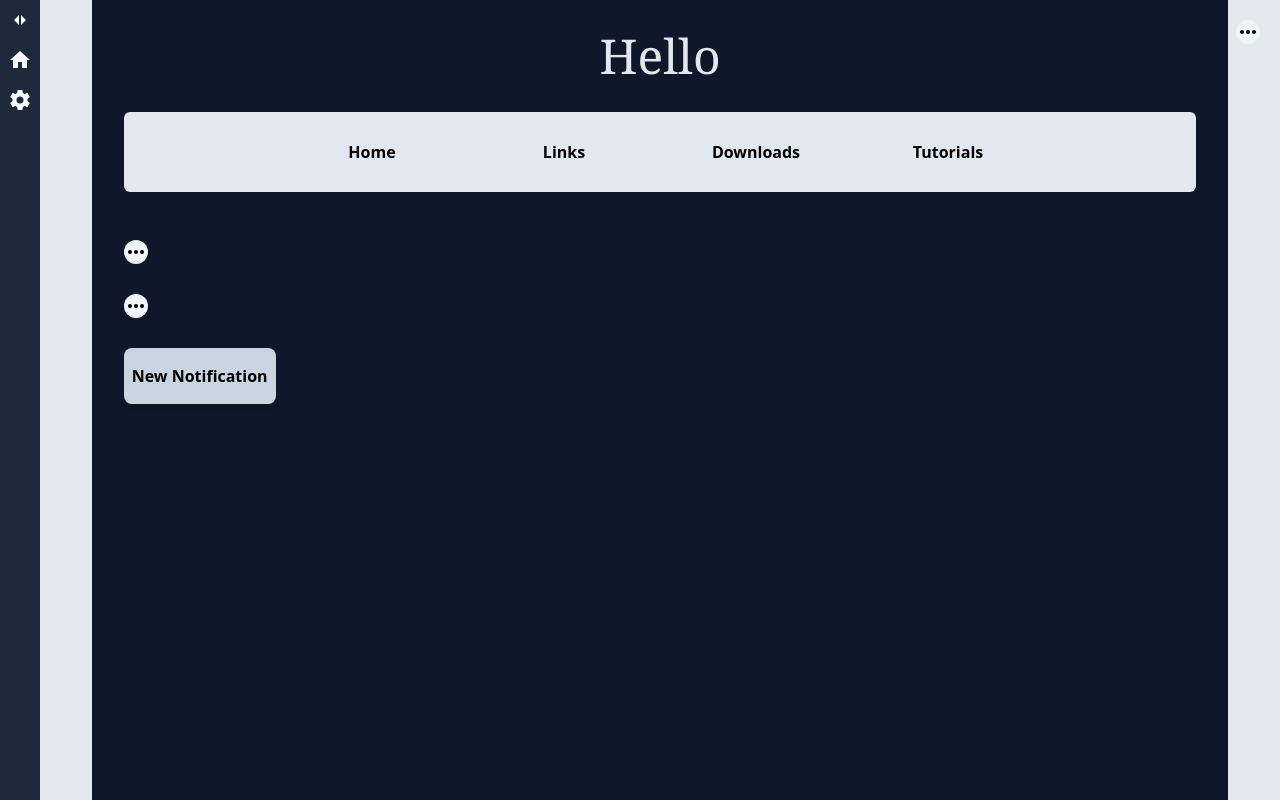
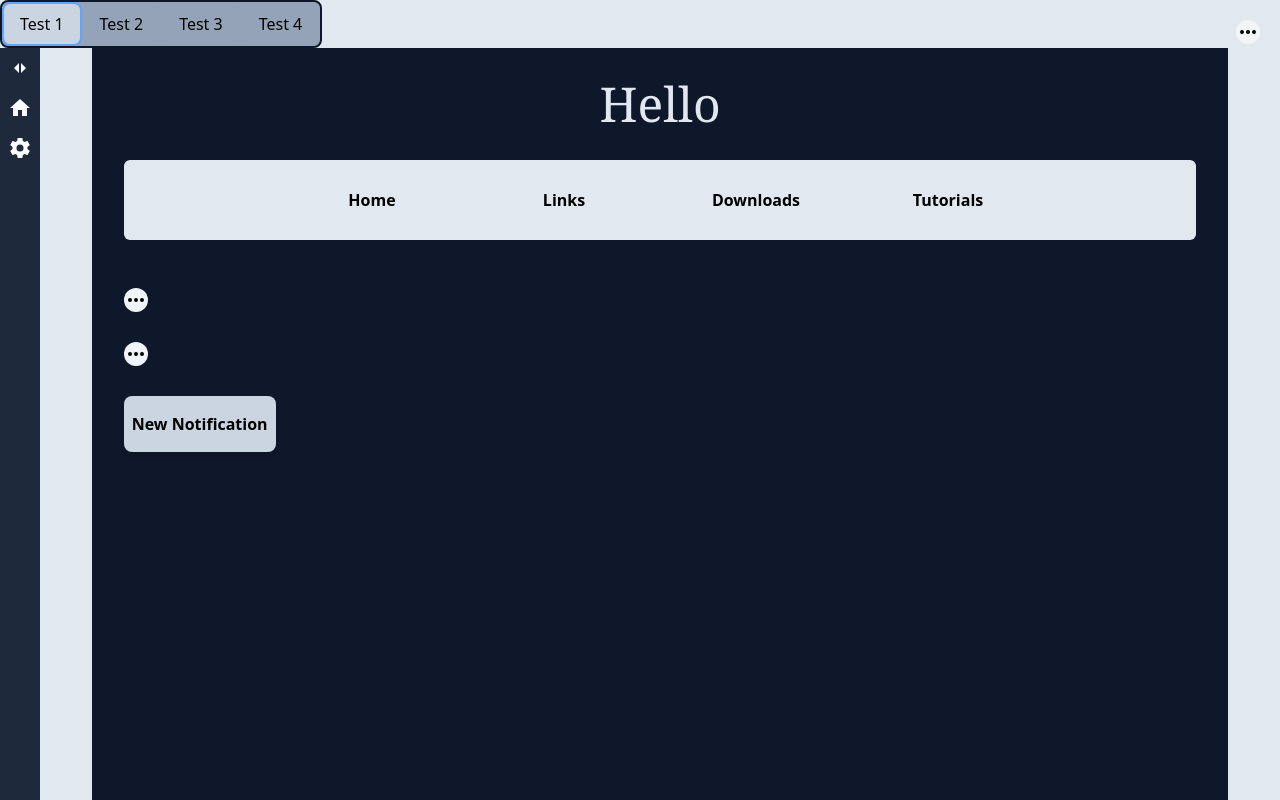
Before and after one commit to freddan88/vite-test-app, a React (Vite) app: page /sidebar-test-01 in a window 1280 px wide. Built offline with nearby package versions, Linux system fonts and the light colour scheme.

Commit message:
Add switchboard-component to use as a filter

```diff
--- a/src/App.tsx
+++ b/src/App.tsx
@@ -1,14 +1,40 @@
 import { ReactNode, useState } from 'react';
 import { Route, Routes } from 'react-router-dom';
 import MeatballsMenu from './components/MeatballsMenu';
+import SwitchBoardFilter from './components/switchBoardFilter/SwitchBoardFilter';
 import SidebarTest01 from './features/sidebarTest01/SidebarTest01';
 import ToastNotification from './features/toastNotification/ToastNotification';
+
+const switchBoardData = [
+  {
+    label: 'Test 1',
+    value: 1,
+  },
+  {
+    label: 'Test 2',
+    value: 2,
+  },
+  {
+    label: 'Test 3',
+    value: 3,
+  },
+  {
+    label: 'Test 4',
+    value: 4,
+  },
+];
 
 function App() {
   const [notifications, setNotifications] = useState<ReactNode[]>([]);
 
   return (
     <div className="h-screen overflow-hidden bg-slate-200">
+      <SwitchBoardFilter
+        value={1}
+        name="test"
+        data={switchBoardData}
+        onChange={(value) => console.log(value)}
+      />
       <Routes>
         <Route path="sidebar-test-01" element={<SidebarTest01 />} />
         <Route path="/" element={<p>Home</p>} />
--- /dev/null
+++ b/src/components/switchBoardFilter/SwitchBoardFilter.tsx
@@ -0,0 +1,70 @@
+import { ChangeEvent, useEffect, useState } from 'react';
+
+interface switchBoardProps {
+  label: string;
+  value: number;
+}
+
+interface IProps {
+  name: string;
+  data: switchBoardProps[];
+  onChange?: (value: number) => void;
+  value?: number;
+}
+
+let isCanceled = false;
+
+const SwitchBoardFilter: React.FC<IProps> = ({
+  data,
+  name,
+  value,
+  onChange,
+}) => {
+  const [boardValue, setBoardValue] = useState(value);
+
+  const handleChange = (e: ChangeEvent<HTMLInputElement>) => {
+    const newValue = parseInt(e.target.value);
+    onChange && onChange(newValue);
+    setBoardValue(newValue);
+    console.log(name);
+  };
+
+  useEffect(() => {
+    if (!isCanceled && value && onChange) {
+      onChange(value);
+      console.log(name);
+    }
+    return () => {
+      isCanceled = true;
+    };
+  }, []);
+
+  return (
+    <div className="inline-flex overflow-hidden rounded-lg border-2 border-slate-900 bg-slate-400">
+      {data.map((obj) => {
+        const isActive = obj.value === boardValue;
+        return (
+          <label
+            className={`${
+              isActive
+                ? 'border-blue-400 bg-slate-300'
+                : 'border-slate-400 bg-slate-400'
+            } relative block cursor-pointer select-none rounded-lg border-2 px-4 py-2 hover:bg-slate-300`}
+            key={obj.value}
+          >
+            {obj.label}
+            <input
+              name={name}
+              type="radio"
+              value={obj.value}
+              className="hidden"
+              onChange={handleChange}
+            />
+          </label>
+        );
+      })}
+    </div>
+  );
+};
+
+export default SwitchBoardFilter;
--- a/src/features/sidebarTest01/SidebarTest01.tsx
+++ b/src/features/sidebarTest01/SidebarTest01.tsx
@@ -8,8 +8,6 @@ import Sidebar from './sidebar/Sidebar';
 const SidebarTest01: FC = () => {
   const { newNotification } = useNotification();
   const [state, dispatch] = useContext(DataContext);
-
-  console.log(state);
 
   return (
     <div className="flex h-screen">
```
